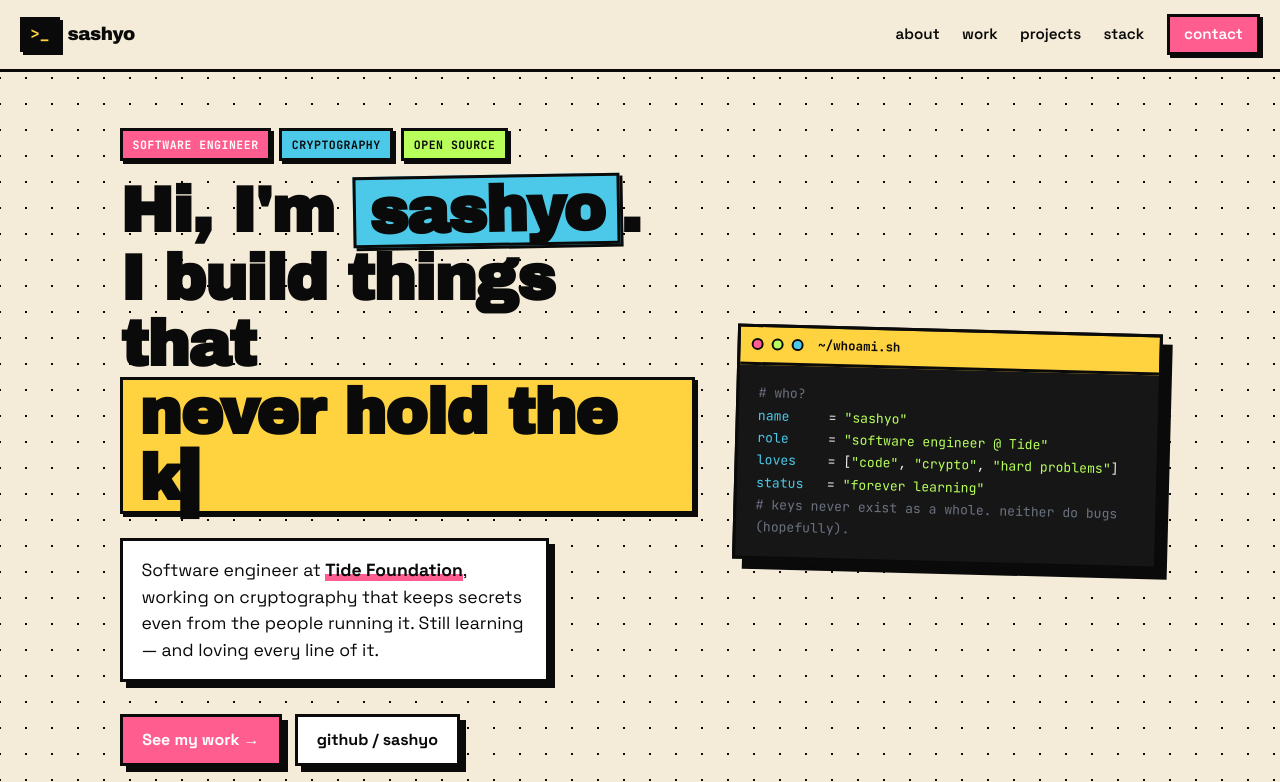
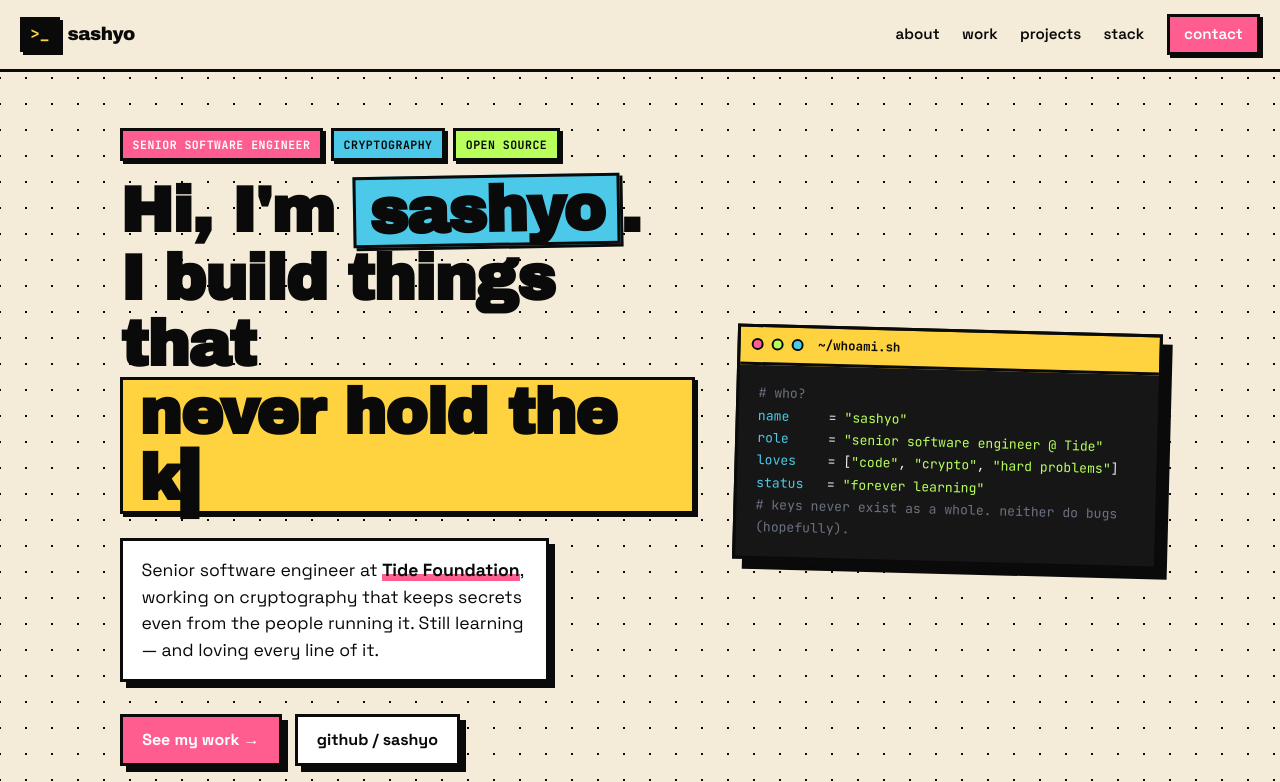
Before and after one commit to sashyo/sashyo.github.io, a plain HTML site: page index.html in a window 1280 px wide. Shown: the top 782 px of the page. Drawn offline with Linux system fonts and the light colour scheme.

Commit message:
Update title to Senior Software Engineer
Co-Authored-By: Claude Opus 4.8 (1M context) <noreply@anthropic.com>

```diff
--- a/index.html
+++ b/index.html
@@ -34,7 +34,7 @@
     <!-- ============ HERO ============ -->
     <section class="hero">
       <div class="hero__tags">
-        <span class="tag tag--pink">software engineer</span>
+        <span class="tag tag--pink">senior software engineer</span>
         <span class="tag tag--cyan">cryptography</span>
         <span class="tag tag--lime">open source</span>
       </div>
@@ -44,7 +44,7 @@
         <span class="hero__rotator" aria-hidden="true"></span>
       </h1>
       <p class="hero__sub">
-        Software engineer at <a href="https://tide.org" target="_blank" rel="noopener" class="inline-link">Tide Foundation</a>,
+        Senior software engineer at <a href="https://tide.org" target="_blank" rel="noopener" class="inline-link">Tide Foundation</a>,
         working on cryptography that keeps secrets even from the people running it.
         Still learning — and loving every line of it.
       </p>
@@ -60,7 +60,7 @@
         </div>
         <pre class="hero__code"><span class="c-com"># who?</span>
 <span class="c-key">name</span>     = <span class="c-str">"sashyo"</span>
-<span class="c-key">role</span>     = <span class="c-str">"software engineer @ Tide"</span>
+<span class="c-key">role</span>     = <span class="c-str">"senior software engineer @ Tide"</span>
 <span class="c-key">loves</span>    = [<span class="c-str">"code"</span>, <span class="c-str">"crypto"</span>, <span class="c-str">"hard problems"</span>]
 <span class="c-key">status</span>   = <span class="c-str">"forever learning"</span>
 <span class="c-com"># keys never exist as a whole. neither do bugs (hopefully).</span></pre>
@@ -116,7 +116,7 @@
       <div class="work panel panel--accent">
         <div class="work__main">
           <div class="work__role">
-            <h3>Software Engineer</h3>
+            <h3>Senior Software Engineer</h3>
             <a href="https://tide.org" target="_blank" rel="noopener" class="work__org">Tide Foundation ↗</a>
           </div>
           <p class="work__desc">
```
